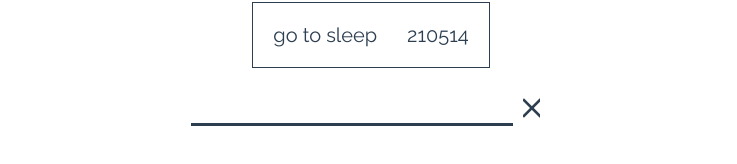
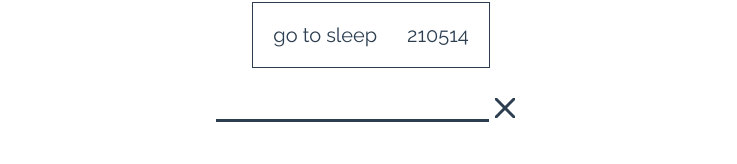
Before and after one commit to rudy3091/vue-todo, a Vue app: page / in a window 1280 px wide. Both pictures are taken after a click on the icon 639 px from the left and 538 px from the top of the page. Shown: the part 430-594 px from the top of the page, without its empty margins (269-1006 px from the left). Built offline with nearby package versions, Linux system fonts and the light colour scheme.

Commit message:
Update AddTodo component
handling submit event

```diff
--- a/src/components/AddTodo.vue
+++ b/src/components/AddTodo.vue
@@ -15,7 +15,9 @@
 		</svg>
 
 		<div v-if="!hidden" class="input-wrapper">
-			<input type="text" />
+			<form action="none" @submit.prevent="handleSubmit">
+				<input type="text" />
+			</form>
 			<svg width="20" height="20" viewBox="0 0 100 100" @click="handleClick">
 				<g>
 					<line x1="0" y1="0" x2="100" y2="100"></line>
@@ -36,6 +38,11 @@ export default {
 	},
 	methods: {
 		handleClick() {
+			this.hidden = !this.hidden;
+		},
+		handleSubmit(e) {
+			const content = e.target.querySelector("input").value;
+			console.log(content);
 			this.hidden = !this.hidden;
 		},
 	},
```
